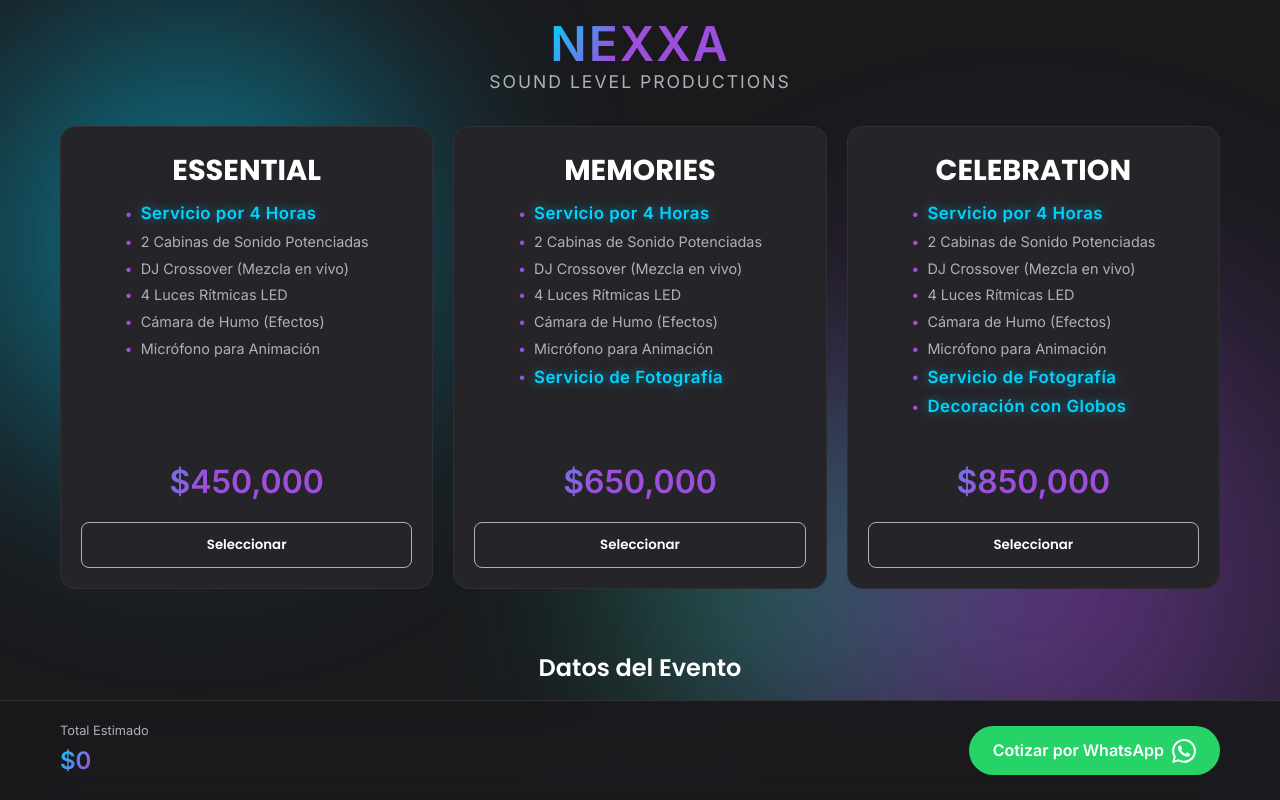
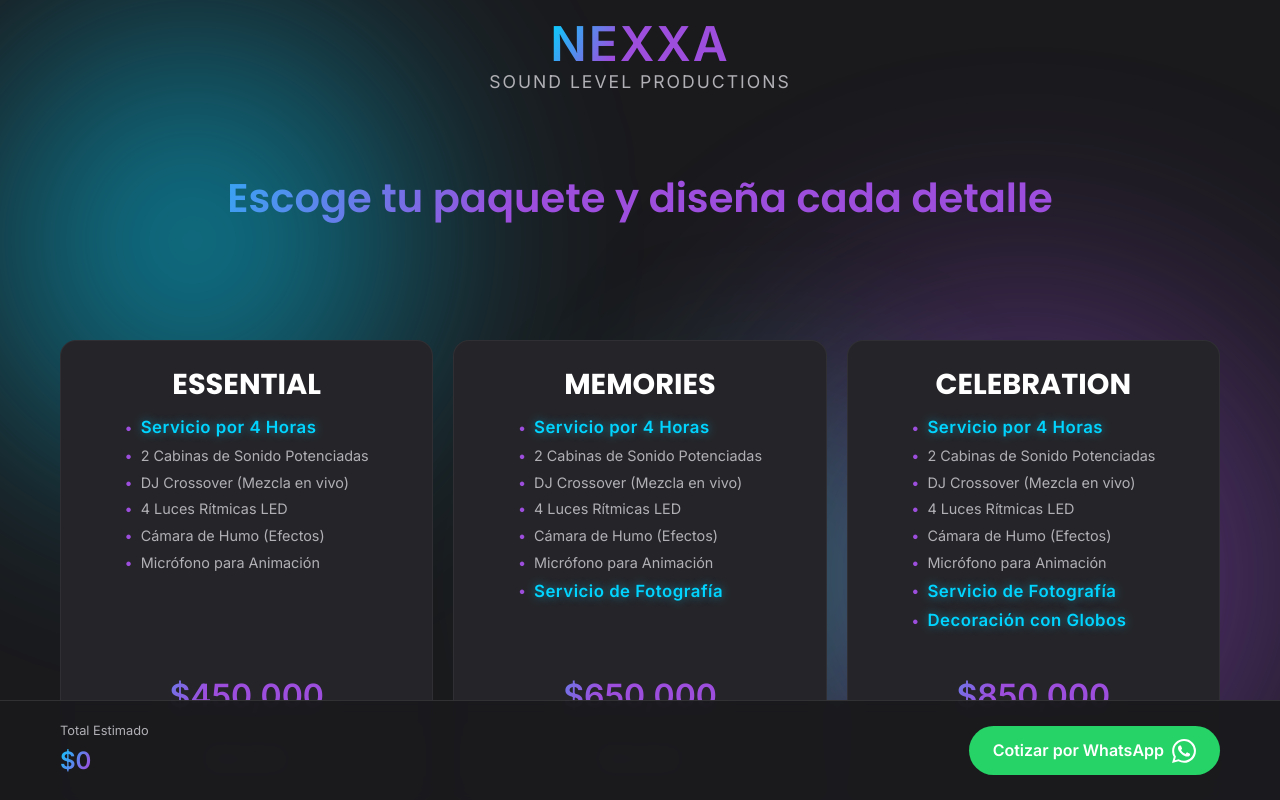
Before and after one commit to nicollerivera/APP-Nexxa-Sound, a React (Vite) app: page / in a window 1280 px wide. Shown: the top 800 px of the page. Built offline with nearby package versions, Linux system fonts and the light colour scheme.

Commit message:
Update hero text to 'Escoge tu paquete y diseña cada detalle'

```diff
--- a/src/App.jsx
+++ b/src/App.jsx
@@ -159,7 +159,9 @@ function App() {
         <div className="brand">NEXXA</div>
         <div className="slogan">Sound Level Productions</div>
       </nav>
-
+      <header className="container hero fade-in">
+        <h1>Escoge tu paquete y diseña cada detalle</h1>
+      </header>
 
 
       <main className="container">
```
